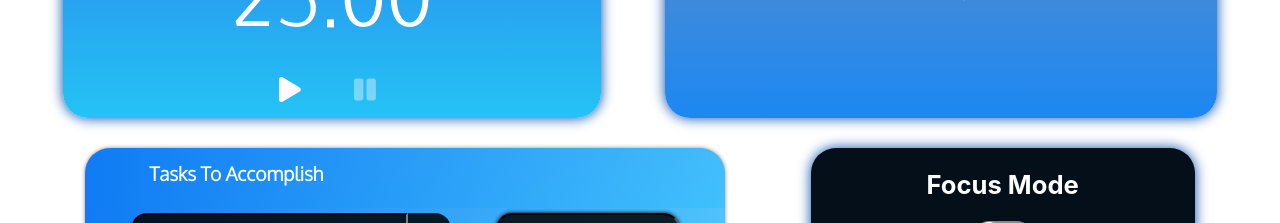
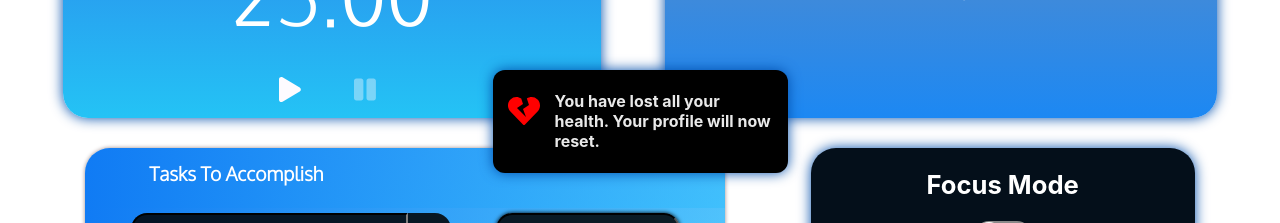
Before and after one commit to jamessnguyenn/EduFy, a React (Create React App) app: page /profile in a window 1280 px wide. Shown: the part 212-435 px from the top of the page. Built offline with nearby package versions, Linux system fonts and the light colour scheme; no server answers.

Commit message:
added stylign and changed toggling of pop-up

```diff
--- a/src/components/productivePage/hpLostPopUp.jsx
+++ b/src/components/productivePage/hpLostPopUp.jsx
@@ -3,13 +3,11 @@ import "./productivePage.css";
 import { FontAwesomeIcon } from "@fortawesome/react-fontawesome";
 import { faHeartBroken } from "@fortawesome/free-solid-svg-icons";
 
-export default function HpLostPopUp() {
-  let lost = 5;
-  let [lostpopUp, togglePopUp] = useState(false);
+export default function HpLostPopUp({setLostPopUp}) {
   return (
-    <div className={lostpopUp ? "lostPopUp show shadow" : "lostPopUp"}>
+    <div className= "lostPopUp show shadow">
       <FontAwesomeIcon className="brokenHeartIcon" icon={faHeartBroken} />
-      <h4> You have lost {lost} hp </h4>
+      <h4> You have lost all your health. Your profile will now reset.</h4>
     </div>
   );
 }
--- a/src/components/productivePage/productivePage.css
+++ b/src/components/productivePage/productivePage.css
@@ -1,12 +1,6 @@
 .productivityPage {
-  /* display: grid;
-  grid-template-rows: 35vh 35vh;
-  grid-template-columns: 42% 45%;
-  row-gap: 30px;
-  padding-left: 8%;
-  padding-right: 8%;
-  margin-top: 30px;
-  column-gap: 30px; */
+
+
 }
 
 .shadow {
@@ -39,37 +33,32 @@
 }
 
 .lostPopUp {
-  visibility: hidden;
+
   position: absolute;
   left: 0;
   right: 0;
-  display: flex;
-  flex-direction: row;
-  align-items: center;
-  justify-content: center;
-
+  padding-left: 15px;
+  padding-right:10px;
   margin-left: auto;
   margin-right: auto;
+  margin-top: 15%;
+  display: flex;
 
-  position: absolute;
-  width: 40%;
   color: rgb(233, 233, 233);
-  height: 55px;
-  background: rgb(0, 0, 0);
+  background: black;
   border-radius: 12px;
-  z-index: 5;
+  text-align:left;
 
   width: 270px;
 }
 
-.lostPopUp.show {
-  visibility: visible;
-}
 
 .brokenHeartIcon {
+  margin-top: 25px;
+  margin-right: 15px;
   color: red;
   font-size: 200%;
-  margin-right: 12px;
+
 }
 
 @media only screen and (max-width: 600px) {
--- a/src/components/productivePage/productivePage.jsx
+++ b/src/components/productivePage/productivePage.jsx
@@ -48,13 +48,14 @@ export default function ProductivePage() {
     setCoins((prevCoins) => prevCoins + val);
     //toDo show added coins to database
   }
-
+  function setLostPopUp(isShown){
+    togglePopUp(isShown);
+  }
   return (
     <>
       <Navbar hp={hp} coins={coins} profilePicLink={profilePicLink} />
       <div className="productivityPage">
-        {/*     <LostPopUp className={lostPopUp ? "lostPopUp show" : "lostPopUp"} /> */}
-        <LostPopUp className={lostpopUp ? "show lostPopUp" : "lostPopUp"} />
+      {lostpopUp && <LostPopUp setLostPopUp={setLostPopUp}/> }
         <div className="row">
           <PomodoroTimer addCoins={addCoins} />
           <Motivation />
@@ -64,6 +65,7 @@ export default function ProductivePage() {
           <FocusMode subHP={subHP} />
         </div>
       </div>
+
     </>
   );
 }
```
